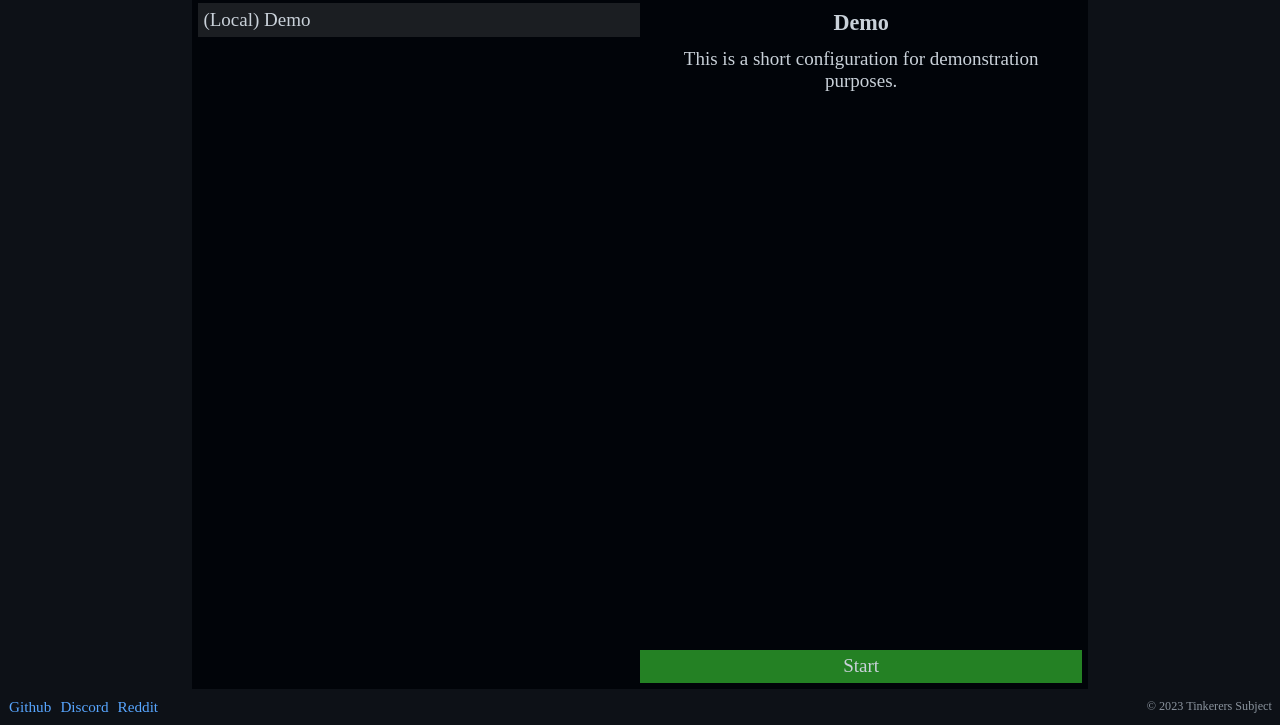
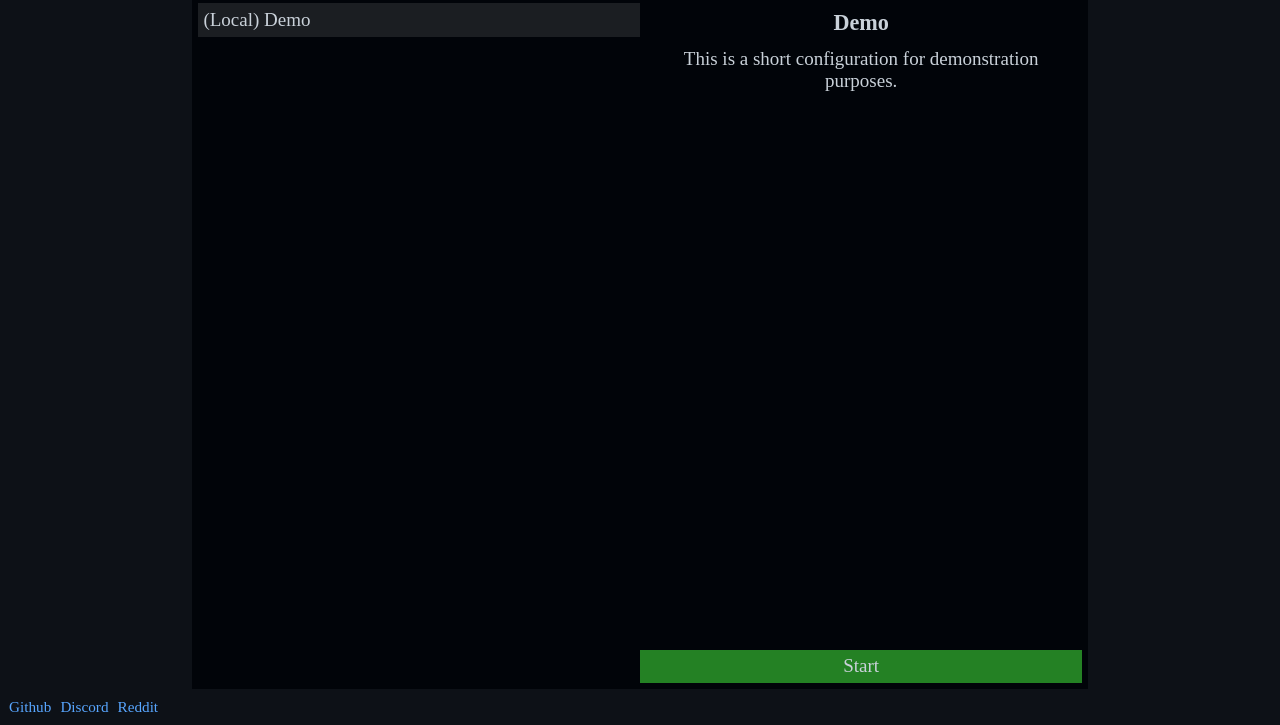
Before and after one commit to MyzBai/TinkerersSubject, a plain HTML site: page index.html in a window 1280 px wide. Shown: the part 75-800 px from the top of the page. Drawn offline with Linux system fonts and the light colour scheme.

Commit message:
Deploying to gh-pages from @ MyzBai/TinkerersSubject@7d889003f88247321ec3cbcb337455a746e89e1b 🚀

```diff
--- a/index.html
+++ b/index.html
@@ -53,8 +53,6 @@
         <a href="https://github.com/MyzBai/TinkerersSubject" target="_blank">Github</a>
         <a href="https://discord.gg/TF7aXyrffh" target="_blank">Discord</a>
         <a href="https://www.reddit.com/r/TinkerersSubject" target="_blank">Reddit</a>
-
-        <span class="copyright">© 2023 Tinkerers Subject</span>
     </footer>
 
     <generic-modal></generic-modal>
```
